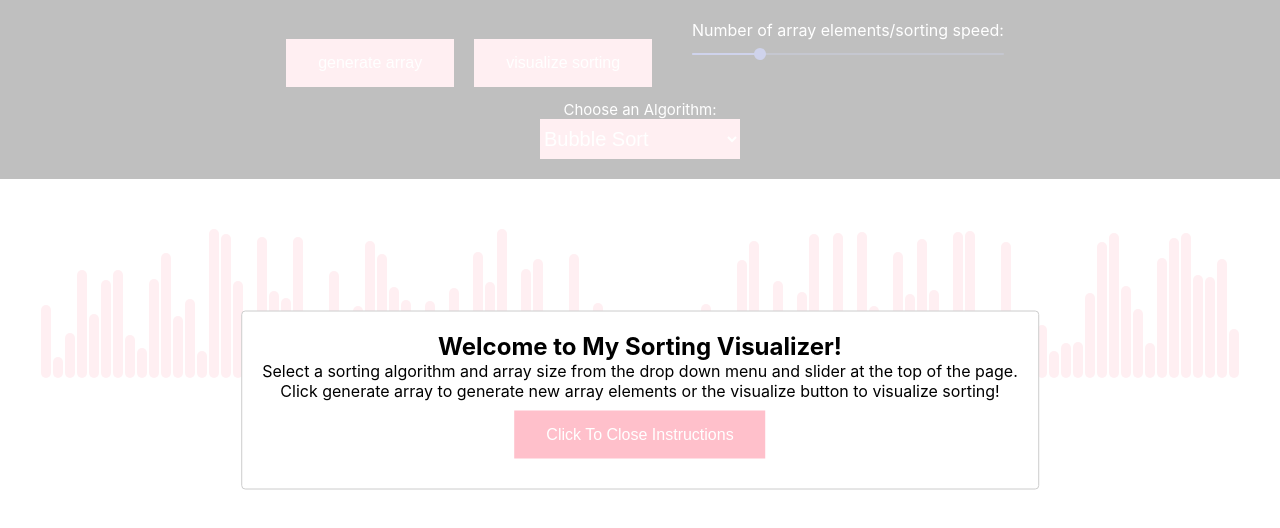
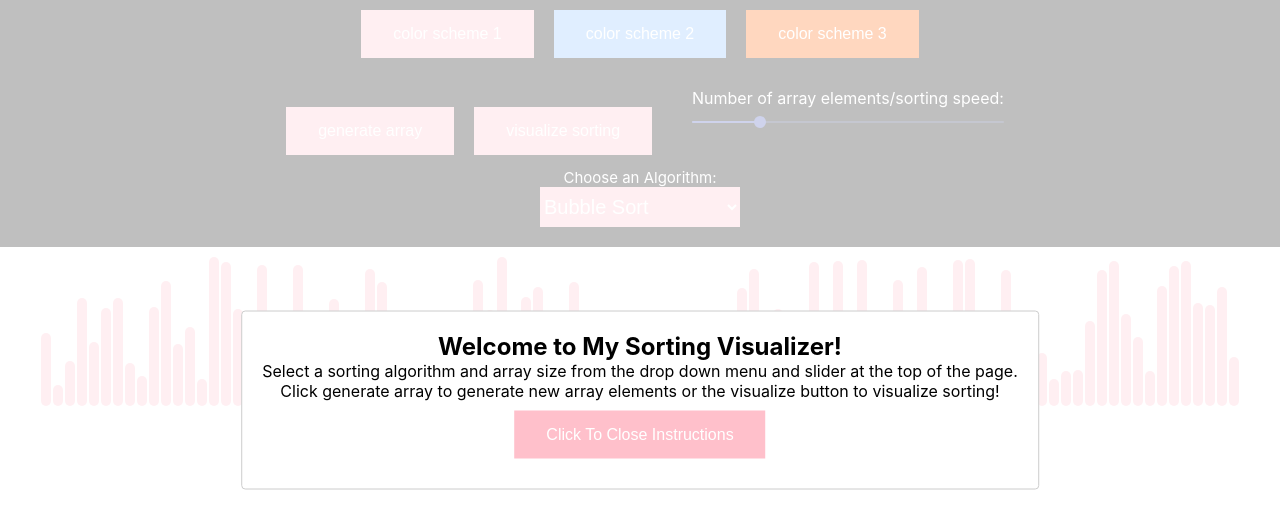
Before and after one commit to adamf0x/sorting-visualizer, a React (Create React App) app: page / in a window 1280 px wide. Shown: the top 528 px of the page. Built offline with nearby package versions, Linux system fonts and the light colour scheme.

Commit message:
added colour scheme selection

```diff
--- a/src/SortingVis.css
+++ b/src/SortingVis.css
@@ -1,6 +1,6 @@
 .container{
     text-align: center;
-    margin-top: 50px;
+    margin-top: 10px;
     color:white;
 }
 
@@ -60,3 +60,15 @@
     margin-left: 30%;
     margin-right: 30%;
 }
+.colorButtons{
+    background-color: black;
+}
+.colorButton{
+    margin: 10px;
+    padding: 15px 32px;
+    border: none;
+    text-align: center;
+    display: inline-block;
+    font-size: 16px;
+    color:white;
+}
--- a/src/SortingVis.jsx
+++ b/src/SortingVis.jsx
@@ -1,4 +1,4 @@
-import React, { useState } from "react";
+import React from "react";
 import "./App.css";
 import "./SortingVis.css";
 import {
@@ -8,13 +8,16 @@ import {
 } from "./GetSortAnimations";
 import { Slider } from "@material-ui/core";
 import { Helmet } from "react-helmet";
-import Modal from "react-modal";
+
+var primary = "pink";
+var secondary = "red";
+var tertiary = "lime"
 
 var numBars = 100;
 var barWidth = Math.floor(1000 * (1 / numBars));
 var barColor = "transparent";
-var barBackground = "pink";
 var sliderDisabled = false;
+
 
 export class SortingVis extends React.Component {
   constructor(props) {
@@ -43,35 +46,44 @@ export class SortingVis extends React.Component {
   }
   setColour() {
     const elems = document.getElementsByClassName("bar");
+    const buttons = document.getElementsByClassName("action");
+    const dropdown = document.getElementById("Algs");
+    dropdown.style.backgroundColor = primary;
     for (var i of elems) {
-      i.style.backgroundColor = barBackground;
+      i.style.backgroundColor = primary;
+    }
+    for(var j of buttons){
+      j.style.backgroundColor = primary;
     }
   }
+  setColorScheme(color1, color2, color3) {
+    primary = color1;
+    secondary = color2;
+    tertiary = color3;
+  }
 
-  disableComponents(time){
+  disableComponents(time) {
     const buttons = document.getElementsByClassName("action");
     const dropdown = document.getElementById("Algs");
 
     sliderDisabled = true;
     dropdown.disabled = true;
-    for(var i of buttons){
+    for (var i of buttons) {
       i.disabled = true;
     }
-    console.log("disabled");
-    setTimeout(()=>{
-      console.log("enabling")
+    setTimeout(() => {
       dropdown.disabled = false;
       sliderDisabled = false;
-      for(var i of buttons){
+      for (var i of buttons) {
         i.disabled = false;
       }
-    },time)
+    }, time);
   }
 
   bubbleSort() {
     var delay = Math.floor(1000 * (1 / (numBars * 2)));
     const animations = bubbleSortAnimations(this.state.array);
-    this.disableComponents(animations.length*delay);
+    this.disableComponents(animations.length * delay);
     for (let i = 0; i < animations.length; i++) {
       const elems = document.getElementsByClassName("bar");
       //if the loop is not on a element that signifies a swap
@@ -81,14 +93,14 @@ export class SortingVis extends React.Component {
         //setting the elements to alternate colour
         if (i % 3 === 0) {
           setTimeout(() => {
-            bar1.style.backgroundColor = "red";
-            bar2.style.backgroundColor = "red";
+            bar1.style.backgroundColor = secondary;
+            bar2.style.backgroundColor = secondary;
           }, i * delay);
         } else {
           //return the elements that were altered to the original colour
           setTimeout(() => {
-            bar1.style.backgroundColor = "pink";
-            bar2.style.backgroundColor = "pink";
+            bar1.style.backgroundColor = primary;
+            bar2.style.backgroundColor = primary;
           }, i * delay);
         }
         //if the loop is on an element that signifies a swap of two bars in the array, swap their heights
@@ -109,7 +121,7 @@ export class SortingVis extends React.Component {
         setTimeout(() => {
           for (let j = 0; j < elems.length; j++) {
             setTimeout(() => {
-              elems[j].style.backgroundColor = "lime";
+              elems[j].style.backgroundColor = tertiary;
             }, j * delay);
           }
         }, delay * animations.length);
@@ -127,7 +139,7 @@ export class SortingVis extends React.Component {
       0,
       this.state.array.length - 1
     );
-    this.disableComponents(animations.length*qsdelay);
+    this.disableComponents(animations.length * qsdelay);
     //similar procedure as that of bubble sort
     for (let i = 0; i < animations.length; i++) {
       const elems = document.getElementsByClassName("bar");
@@ -137,15 +149,15 @@ export class SortingVis extends React.Component {
           setTimeout(() => {
             var bar1 = elems[animations[i][0]];
             var bar2 = elems[animations[i][1]];
-            bar1.style.backgroundColor = "red";
-            bar2.style.backgroundColor = "red";
+            bar1.style.backgroundColor = secondary;
+            bar2.style.backgroundColor = secondary;
           }, i * qsdelay);
         } else {
           setTimeout(() => {
             var bar1 = elems[animations[i][0]];
             var bar2 = elems[animations[i][1]];
-            bar1.style.backgroundColor = "pink";
-            bar2.style.backgroundColor = "pink";
+            bar1.style.backgroundColor = primary;
+            bar2.style.backgroundColor = primary;
           }, i * qsdelay);
         }
       }
@@ -164,7 +176,7 @@ export class SortingVis extends React.Component {
         setTimeout(() => {
           for (let j = 0; j < elems.length; j++) {
             setTimeout(() => {
-              elems[j].style.backgroundColor = "lime";
+              elems[j].style.backgroundColor = tertiary;
             }, j * qsdelay);
           }
         }, qsdelay * animations.length);
@@ -176,7 +188,7 @@ export class SortingVis extends React.Component {
     const animations = getMergeSortAnimations(this.state.array);
     var mergedelay = Math.floor(1000 * (1 / (numBars * 2)));
     var compareCount = 0;
-    this.disableComponents(animations.length*mergedelay);
+    this.disableComponents(animations.length * mergedelay);
     for (let i = 0; i < animations.length; i++) {
       const elems = document.getElementsByClassName("bar");
       if (animations.length === 0) {
@@ -188,15 +200,15 @@ export class SortingVis extends React.Component {
           setTimeout(() => {
             var bar1 = elems[animations[i][0]];
             var bar2 = elems[animations[i][1]];
-            bar1.style.backgroundColor = "red";
-            bar2.style.backgroundColor = "red";
+            bar1.style.backgroundColor = secondary;
+            bar2.style.backgroundColor = secondary;
           }, i * mergedelay);
         } else {
           setTimeout(() => {
             var bar1 = elems[animations[i][0]];
             var bar2 = elems[animations[i][1]];
-            bar1.style.backgroundColor = "pink";
-            bar2.style.backgroundColor = "pink";
+            bar1.style.backgroundColor = primary;
+            bar2.style.backgroundColor = primary;
           }, i * mergedelay);
         }
       } else {
@@ -211,7 +223,7 @@ export class SortingVis extends React.Component {
         setTimeout(() => {
           for (let j = 0; j < elems.length; j++) {
             setTimeout(() => {
-              elems[j].style.backgroundColor = "lime";
+              elems[j].style.backgroundColor = tertiary;
             }, j * mergedelay);
           }
         }, mergedelay * animations.length);
@@ -227,6 +239,38 @@ export class SortingVis extends React.Component {
         <Helmet>
           <title>{title}</title>
         </Helmet>
+        <div className="colorButtons">
+          <button
+            className="colorButton"
+            style={{ backgroundColor: `pink` }}
+            onClick={() => {
+              this.setColorScheme("pink", "red", "lime");
+              this.setColour();
+            }}
+          >
+            color scheme 1
+          </button>
+          <button
+            className="colorButton"
+            style={{ backgroundColor: "#83BDFF" }}
+            onClick={() => {
+              this.setColorScheme("#83BDFF", "#7C00FF", "#CBBAED");
+              this.setColour();
+            }}
+          >
+            color scheme 2
+          </button>
+          <button
+            className="colorButton"
+            style={{ backgroundColor: "#FF5F00" }}
+            onClick={() => {
+              this.setColorScheme("#FF5F00", "black", "#00A6ED");
+              this.setColour();
+            }}
+          >
+            color scheme 3
+          </button>
+        </div>
         <div className="buttons">
           <button
             className="action"
@@ -273,7 +317,7 @@ export class SortingVis extends React.Component {
               max={450}
               disabled={sliderDisabled}
               onChange={(e, num) => {
-                if(sliderDisabled === true){
+                if (sliderDisabled === true) {
                   return;
                 }
                 numBars = num;
@@ -298,10 +342,13 @@ export class SortingVis extends React.Component {
         </div>
         <div className="selector">
           <p>Choose an Algorithm:</p>
-          <select id="Algs" onChange={()=>{
-            this.generateArray(numBars);
-            this.setColour();
-          }}>
+          <select
+            id="Algs"
+            onChange={() => {
+              this.generateArray(numBars);
+              this.setColour();
+            }}
+          >
             <option value="Bubble Sort">Bubble Sort</option>
             <option value="Quick Sort">Quick Sort</option>
             <option value="Merge Sort">Merge Sort</option>
@@ -316,7 +363,7 @@ export class SortingVis extends React.Component {
                 height: `${value}px`,
                 width: `${barWidth}px`,
                 color: `${barColor}`,
-                backgroundColor: `${barBackground}`,
+                backgroundColor: `${primary}`,
               }}
             >
               {value}
```
